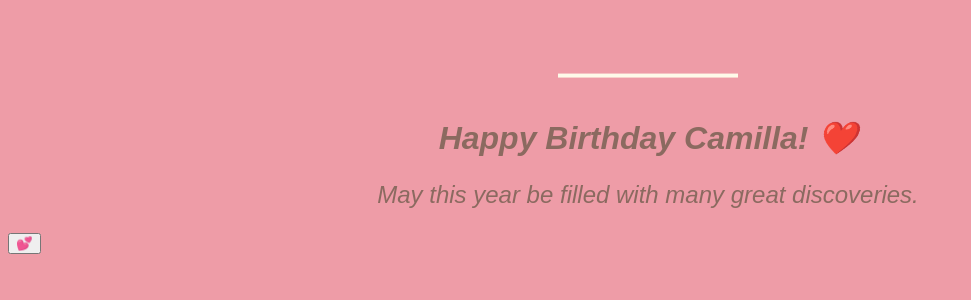
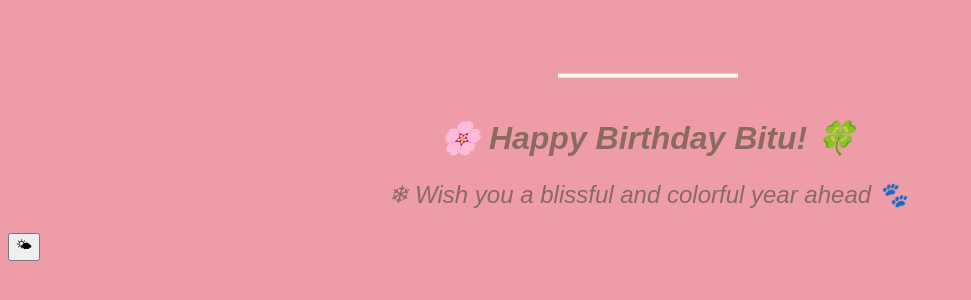
Before and after one commit to Sparsha-Ray/Sparsha-Ray.github.io, a plain HTML site: page index.html in a window 1280 px wide. Shown: the part 250-550 px from the top of the page, without its empty margins (0-971 px from the left). Drawn offline with Linux system fonts and the light colour scheme.

Commit message:
quick n dirty dont judge

```diff
--- a/index.html
+++ b/index.html
@@ -175,15 +175,15 @@ https://codepen.io/fixcl/pen/bGeWvY
     <rect x="10" y="475.571" fill="#fefae9" width="180" height="4" />
 </svg>
 <div class="text">
-    <h1>Happy Birthday Camilla! ❤️</h1>
-    <p>May this year be filled with many great discoveries.</p>
+    <h1> 🌸 Happy Birthday Bitu! 🍀 </h1>
+    <p> ❄ Wish you a blissful and colorful year ahead 🐾 </p>
 </div>
 
 <div class="redirect">
-    <button id="replaceThis" onclick="replaceWithText()">💕</button>
+    <button id="replaceThis" onclick="replaceWithText()">🌤</button>
     <script>
         function replaceWithText() {
-            const toReplaceText = "A mathematician's ability is defined only by their curiosity at solving puzzles.";
+            const toReplaceText = "Tomaay aamaay mile, emni bohe dhaara";
             const textSpan = document.createElement("span");
             textSpan.id = "replacement";
             textSpan.classList.add("replacement-text");
```
